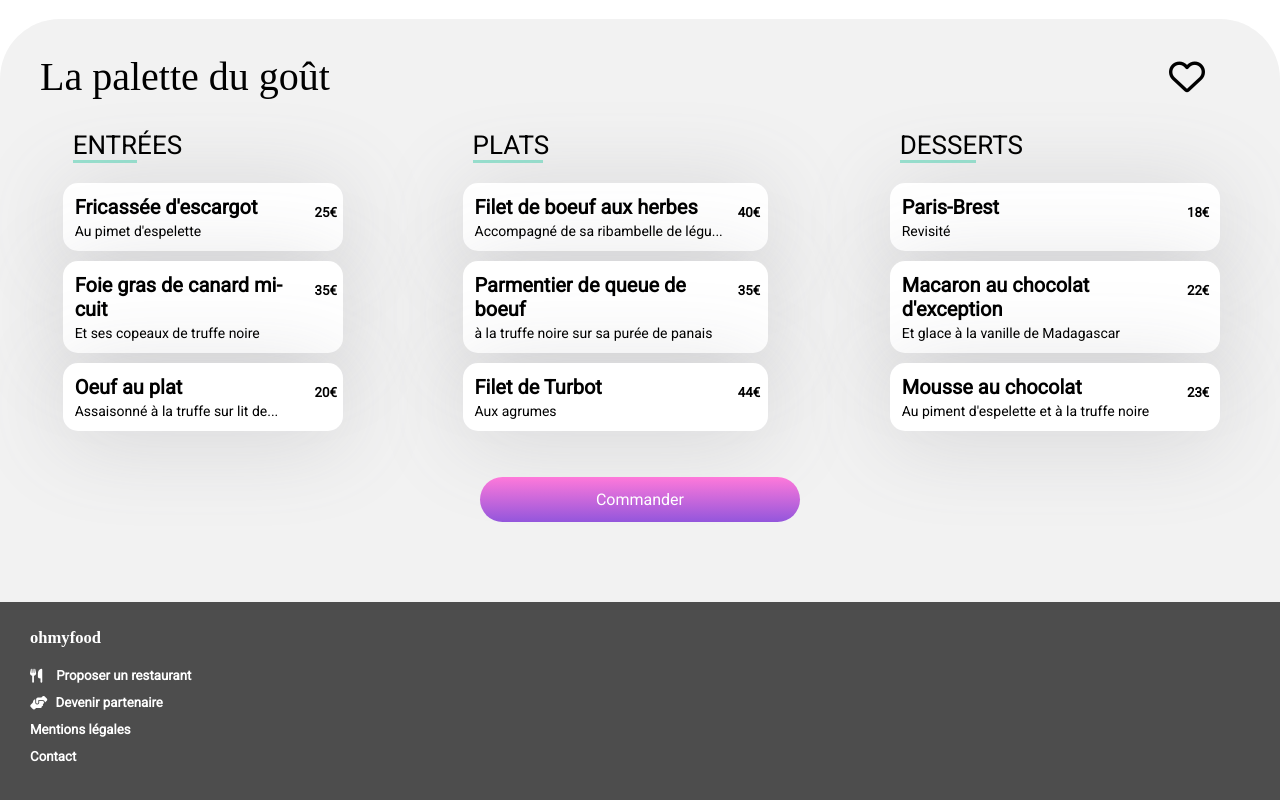
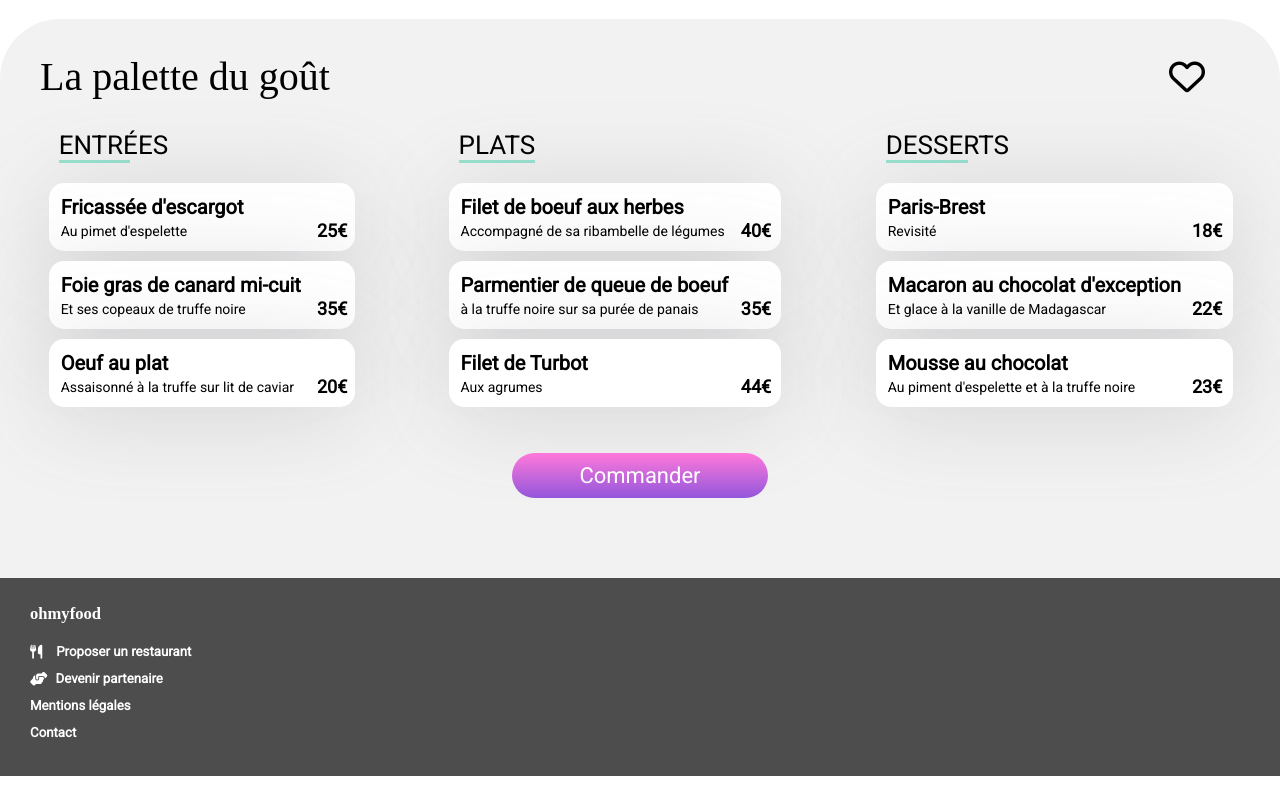
Before and after one commit to ElouanDaCosta/ohmyfood, a website: page menu3.html in a window 1280 px wide. Shown: the part 736-1536 px from the top of the page. After the commit the page ends 1512 px from the top, so only its background shows below. Drawn offline with Linux system fonts and the light colour scheme; a web font is replaced by a local one.

Commit message:
almost finish the integration part, start working on animation

```diff
--- a/menu3.html
+++ b/menu3.html
@@ -9,9 +9,9 @@
     </head>
     <body>
         <header>
-            <div class="header__logo">
+            <a class="header__logo" href="index.html">
                 <img src="asset/logo/ohmyfood.png">
-            </div>
+            </a>
             <div class="header__back_button">
                 <a href="index.html">
                     <i class="fa-solid fa-arrow-left"></i>
@@ -55,7 +55,7 @@
                         <li class="menu__list--item">
                             <div class="menu__list--item-info">
                                 <h5>Oeuf au plat</h5>
-                                <h6>Assaisonné à la truffe sur lit de...</h6>
+                                <h6>Assaisonné à la truffe sur lit de caviar</h6>
                             </div>
                             <div class="menu__list--item-price">
                                 <h5>20&euro;</h5>
@@ -71,7 +71,7 @@
                         <li class="menu__list--item">
                             <div class="menu__list--item-info">
                                 <h5>Filet de boeuf aux herbes</h5>
-                                <h6>Accompagné de sa ribambelle de légu...</h6>
+                                <h6>Accompagné de sa ribambelle de légumes</h6>
                             </div>
                             <div class="menu__list--item-price">
                                 <h5>40&euro;</h5>
@@ -141,24 +141,24 @@
                 <li class="footer__title">
                     <h5>ohmyfood</h5>
                 </li>
-                <li class="footer__element">
+                <a class="footer__element" href="#">
                     <div class="footer__icon--top">
                         <i class="fa-solid fa-utensils"></i>
                     </div>
                     <h5>Proposer un restaurant</h5>
-                </li>
-                <li class="footer__element">
+                </a>
+                <a class="footer__element" href="#">
                     <div class="footer__icon">
                         <i class="fa-solid fa-handshake-angle"></i>
                     </div>
                     <h5>Devenir partenaire</h5>
-                </li>
-                <li class="footer__element">
+                </a>
+                <a class="footer__element" href="#">
                     <h5>Mentions légales</h5>
-                </li>
-                <li class="footer__element" href="">
+                </a>
+                <a class="footer__element" href="mailto:test@gmail.com">
                     <h5>Contact</h5>
-                </li>
+                </a>
             </ul>
         </footer>
     </body>
--- a/sass/Composants/_button.scss
+++ b/sass/Composants/_button.scss
@@ -31,7 +31,8 @@
         }
 
         @media screen and (min-width: 992px) and (max-width: 1440px) {
-            width: 25%;
+            width: 20%;
+            font-size: 22px;
         }
     }
 }
--- a/sass/Composants/_menu_card.scss
+++ b/sass/Composants/_menu_card.scss
@@ -14,5 +14,12 @@
         }
     }
 
+    @media screen and (min-width: 992px) and (max-width: 1440px) {
+        width: 15%;
+        h5 {
+            font-size: 18px;
+            margin: 4px 10px 10px 10px;
+        }
+    }
     }
 }
--- a/sass/Layout/_top_picture.scss
+++ b/sass/Layout/_top_picture.scss
@@ -13,8 +13,8 @@
 .top_picture--bigger {
     @include top_picture;
 
-    @media screen and (min-width: 768px) and (max-width: 992px) {
-        height: 60%;
+    @media screen and (min-width: 768px) and (max-width: 1440px) {
+        height: 65%;
         img {
             height: 95%;
             object-fit: cover;
--- a/sass/Utils/_mixins.scss
+++ b/sass/Utils/_mixins.scss
@@ -171,4 +171,11 @@
 
 @mixin menu-card--price {
     width: 10%;
+    display: flex;
+    align-self: flex-end;
+    justify-content: center;
+    h5 {
+        font-size: 14px;
+        margin: 32px 10px 12px 0;
+    }
 }
```
Also changed, not shown: index.html (+8 -8 lines), menu1.html (+10 -10 lines), menu2.html (+11 -11 lines), menu4.html (+10 -10 lines), css/style.css, css/style2.css, 2 other files.
